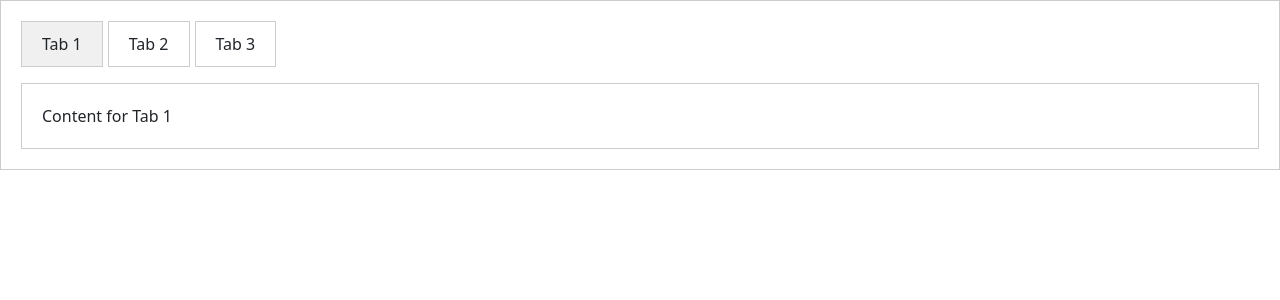
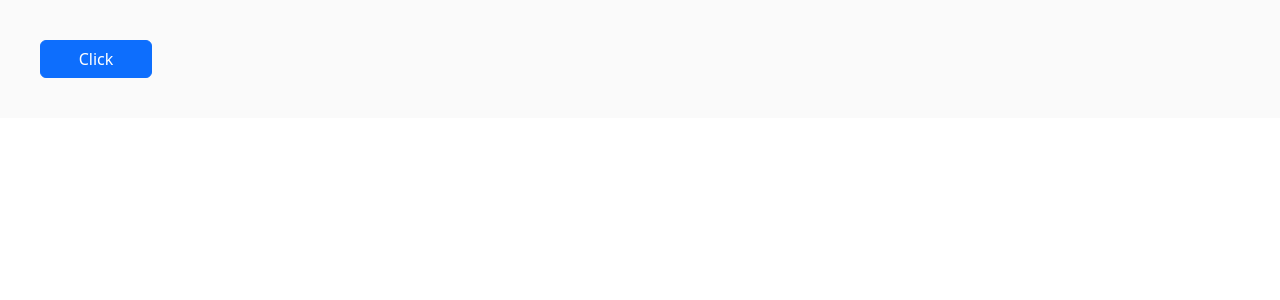
Before and after one commit to Mark-Alexis-Posadas/mini-projects, a React (Vite) app: page / in a window 1280 px wide. Shown: the top 300 px of the page. Built offline with nearby package versions, Linux system fonts and the light colour scheme.

Commit message:
added toggle content

```diff
--- a/src/App.jsx
+++ b/src/App.jsx
@@ -1,9 +1,9 @@
-import Tab from "./components/tab/Tab";
+import ToggleContent from "./components/toggle/ToggleContent";
 
 const App = () => {
   return (
     <>
-      <Tab />
+      <ToggleContent />
     </>
   );
 };
--- a/src/components/tab/Tab.jsx
+++ b/src/components/tab/Tab.jsx
@@ -7,6 +7,7 @@ const Tab = () => {
   const handleClick = (idx) => {
     setActiveTab(idx);
   };
+
   return (
     <>
       <ul>
@@ -15,7 +16,7 @@ const Tab = () => {
             <li
               key={idx}
               onClick={() => handleClick(idx)}
-              className={activeTab === idx ? "active" : ""}
+              className={activeTab === idx ? "btn btn-primary" : ""}
             >
               {tab.title}
             </li>
--- /dev/null
+++ b/src/components/toggle/ToggleContent.jsx
@@ -0,0 +1,19 @@
+import { useState } from "react";
+
+const ToggleContent = () => {
+  const [active, setActive] = useState(false);
+  const handleClick = () => {
+    setActive(!active);
+  };
+  return (
+    <div>
+      <button className="btn btn-primary" onClick={handleClick}>
+        Click
+      </button>
+
+      {active && <p>content</p>}
+    </div>
+  );
+};
+
+export default ToggleContent;
--- a/src/index.css
+++ b/src/index.css
@@ -17,20 +17,17 @@ ul {
   list-style: none;
   padding: 0;
   display: flex;
+  align-items: center;
 }
 
 li {
   padding: 10px 20px;
   cursor: pointer;
-  border: 1px solid #ccc;
+
   margin-right: 5px;
 }
 
-li.active {
-  background-color: #f0f0f0;
+div {
+  padding: 20px;
+  background-color: #fafafa;
 }
-
-div {
-  border: 1px solid #ccc;
-  padding: 20px;
-}
```
